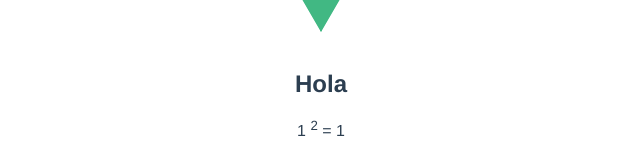
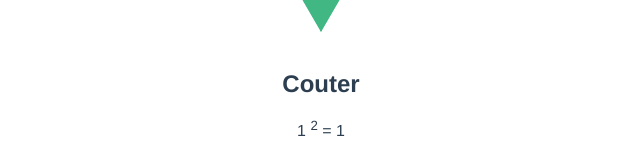
Before and after one commit to jsantamv/vuejs-course, a Vue app in the folder 03-fundamentos/: page / in a window 1280 px wide. Shown: the part 214-374 px from the top of the page, without its empty margins (319-959 px from the left). Built offline with nearby package versions, Linux system fonts and the light colour scheme.

Commit message:
update couter

```diff
--- a/03-fundamentos/src/App.vue
+++ b/03-fundamentos/src/App.vue
@@ -1,6 +1,6 @@
 <template>
   <img alt="Vue logo" src="./assets/logo.png">
-  <Counter :start="1" title="Hola" />
+  <Counter :start="1" title="Couter" />
 
 </template>
 
```
